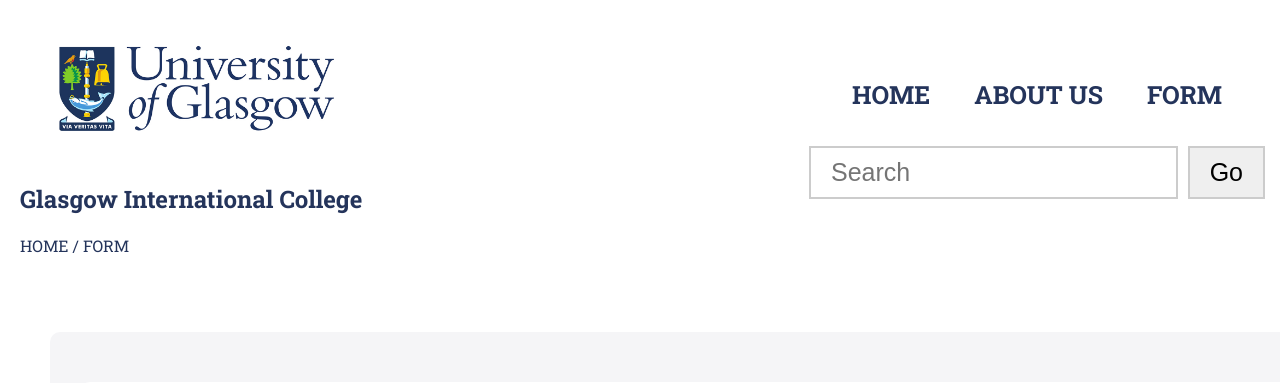
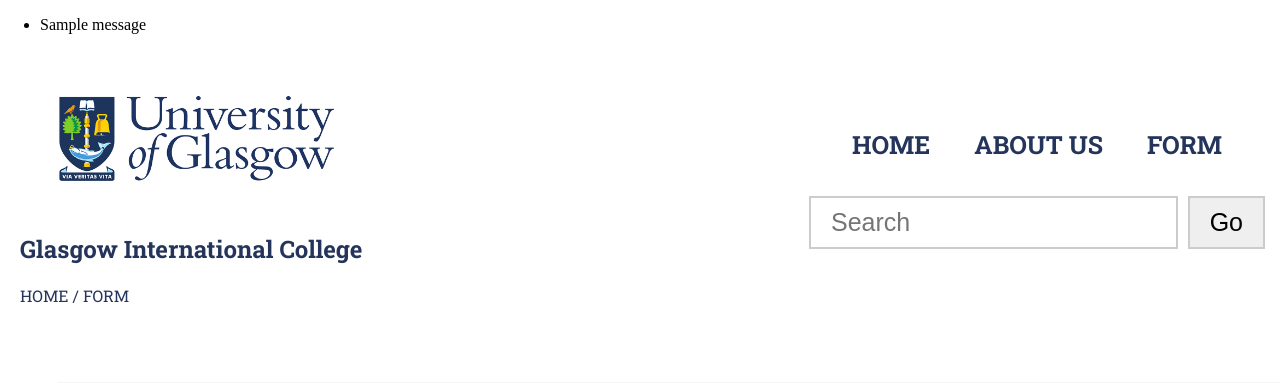
Before and after one commit to Abelxucc/724-hw-jiacheng-xu-p411688, a Flask app: page /form in a window 1280 px wide; the page is wider, and only the part inside the window is pictured. Shown: the top 383 px of that part. Run offline with Flask 3, Linux system fonts and the light colour scheme; one stand-in notice (Sample message) is shown.

Commit message:
Update form-page.html

```diff
--- a/Flask/templates/form-page.html
+++ b/Flask/templates/form-page.html
@@ -4,7 +4,7 @@
         <!-- Stylesheets for consistent font across the website -->
         <link rel="stylesheet" href="{{ url_for('static', filename='css/724style.css') }}">
         <meta charset="UTF-8">
-        <title>Home/Welcome</title>
+        <title>Home/FORM</title>
 
          <!-- Multiple font preconnections for diverse typographic options -->
         <link rel="preconnect" href="https://fonts.googleapis.com">
@@ -28,6 +28,15 @@
         <link href="https://fonts.googleapis.com/css2?family=Roboto+Slab:wght@100..900&display=swap" rel="stylesheet">
     </head>
     <body>
+        {% with messages = get_flashed_messages() %}
+            {% if messages %}
+                <ul class="flashes">
+                {% for message in messages %}
+                    <li>{{ message }}</li>
+                {% endfor %}
+                </ul>
+            {% endif %}
+        {% endwith %}
         <!-- Header section with the organization's logo and navigation -->
         <div class="header">
             <div class="logo">
```
